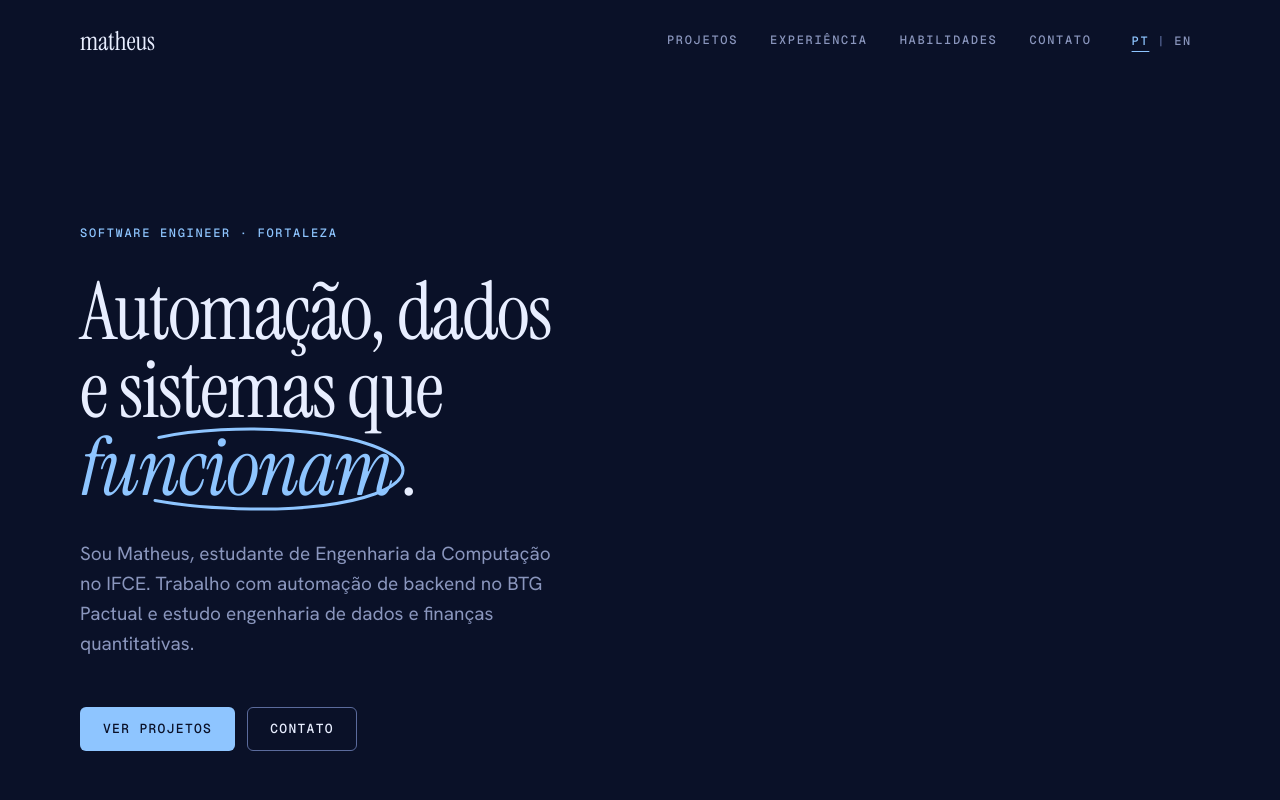
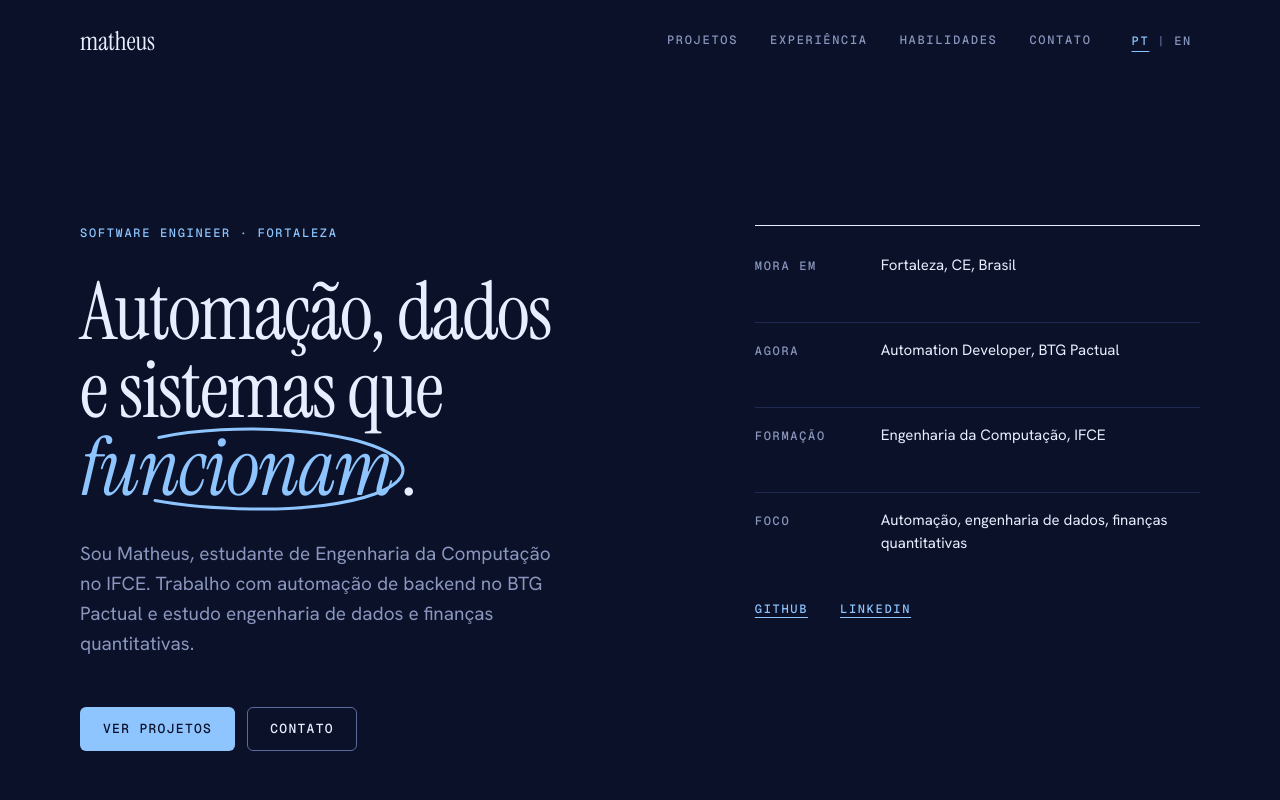
Before and after one commit to matheusmqm/portfolio, an Astro site: page / in a window 1280 px wide. Shown: the top 800 px of the page. Built offline with nearby package versions, Linux system fonts and the light colour scheme; Astro itself is replaced by a stand-in of ours.

Commit message:
feat: hero em duas colunas com ficha
Co-Authored-By: Claude Sonnet 5.5 <noreply@anthropic.com>

```diff
--- /dev/null
+++ b/src/components/ProfileCard.astro
@@ -0,0 +1,26 @@
+---
+import { t, social, type Lang } from '../i18n/ui';
+import { profile } from '../data/site';
+interface Props {
+  lang: Lang;
+}
+const { lang } = Astro.props;
+const u = t(lang);
+---
+
+<aside class="profile-card">
+  <dl class="profile">
+    {
+      profile.map((f) => (
+        <div>
+          <dt class="label label--muted">{u[f.key]}</dt>
+          <dd>{f.value[lang]}</dd>
+        </div>
+      ))
+    }
+  </dl>
+  <div class="profile__links">
+    <a class="link" href={social.github}>{u.github}</a>
+    <a class="link" href={social.linkedin}>{u.linkedin}</a>
+  </div>
+</aside>
--- a/src/styles/components.css
+++ b/src/styles/components.css
@@ -92,6 +92,13 @@ a.tag:is(:active,.is-active), button.tag:is(:active,.is-active) { color: var(--a
 .hero h1 { font: 400 80px/78px var(--font-serif); letter-spacing: -0.02em; max-width: 13ch; margin-bottom: var(--space-6); text-wrap: balance; }
 .hero .lead { margin-bottom: var(--space-7); }
 .hero__actions { display: flex; flex-wrap: wrap; gap: var(--space-3); }
+.hero__grid { display: grid; grid-template-columns: minmax(0, 1.3fr) minmax(0, 1fr); gap: var(--space-9); align-items: start; }
+.profile-card { display: grid; gap: var(--space-5); padding-top: var(--space-3); border-top: 1px solid var(--text); }
+.profile { display: grid; }
+.profile div { display: grid; grid-template-columns: 110px 1fr; gap: var(--space-4); padding-block: var(--space-4); border-bottom: 1px solid var(--border); font-size: 15px; line-height: 23px; }
+.profile div:last-child { border-bottom: 0; }
+.profile dt { padding-top: 4px; }
+.profile__links { display: flex; flex-wrap: wrap; gap: var(--space-2) var(--space-6); font: 500 12px/16px var(--font-mono); letter-spacing: 0.14em; text-transform: uppercase; }
 
 /* ---------- experiência ---------- */
 .exp { display: grid; grid-template-columns: 200px 1fr; gap: var(--space-6); padding-block: var(--space-6); border-top: 1px solid var(--border); }
@@ -143,11 +150,7 @@ a.tag:is(:active,.is-active), button.tag:is(:active,.is-active) { color: var(--a
 .prow__summary { display: block; margin-top: var(--space-1); font: 400 15px/23px var(--font-sans); color: var(--text-muted); }
 .prow .tags { justify-content: flex-end; }
 
-/* ---------- sobre ---------- */
-.about { display: grid; grid-template-columns: 1.1fr 1fr; gap: var(--space-9); align-items: start; }
-.facts { display: grid; gap: var(--space-5); }
-.facts div { display: grid; grid-template-columns: 120px 1fr; gap: var(--space-4); padding-top: var(--space-4); border-top: 1px solid var(--border); font-size: 15px; line-height: 23px; }
-.facts dt { padding-top: 4px; }
+/* ---------- foto ---------- */
 .photo { aspect-ratio: 4 / 5; width: 200px; border-radius: var(--radius-md); border: 1px solid var(--border); background: var(--surface); margin-bottom: var(--space-6); object-fit: cover; }
 
 /* ---------- contato e rodapé ---------- */
@@ -179,7 +182,7 @@ a.tag:is(:active,.is-active), button.tag:is(:active,.is-active) { color: var(--a
 /* ---------- responsivo (container query no .page) ---------- */
 @container page (max-width: 900px) {
   .grid { grid-template-columns: repeat(2, minmax(0, 1fr)); }
-  .about { gap: var(--space-7); }
+  .hero__grid { grid-template-columns: 1fr; gap: var(--space-7); }
   .pj-grid { gap: var(--space-7); }
 }
 @container page (max-width: 640px) {
@@ -199,8 +202,7 @@ a.tag:is(:active,.is-active), button.tag:is(:active,.is-active) { color: var(--a
   .toolbar .search { width: 100%; }
   .prow { grid-template-columns: 48px minmax(0, 1fr); row-gap: var(--space-3); }
   .prow .tags { grid-column: 2; justify-content: flex-start; }
-  .about { grid-template-columns: 1fr; }
-  .facts div { grid-template-columns: 1fr; gap: var(--space-1); }
+  .profile div { grid-template-columns: 1fr; gap: var(--space-1); }
   .contact h2 { font-size: 40px; line-height: 44px; }
   .pj-head h1 { font-size: 44px; line-height: 46px; }
   .pj-grid { grid-template-columns: 1fr; }
--- a/src/views/HomeView.astro
+++ b/src/views/HomeView.astro
@@ -2,6 +2,7 @@
 import { getCollection } from 'astro:content';
 import Base from '../layouts/Base.astro';
 import HandCircle from '../components/HandCircle.astro';
+import ProfileCard from '../components/ProfileCard.astro';
 import Button from '../components/Button.astro';
 import ExperienceRow from '../components/ExperienceRow.astro';
 import FilterBar from '../components/FilterBar.astro';
@@ -40,6 +41,8 @@ const altHref = paths.home(lang === 'pt' ? 'en' : 'pt');
 
 <Base lang={lang} altHref={altHref}>
   <section class="wrap hero">
+    <div class="hero__grid">
+      <div class="hero__main">
         <span class="label">{u.heroLabel}</span>
         <h1>
           {u.heroBefore}{' '}<HandCircle kind="circle">{u.heroWord}</HandCircle>{u.heroAfter}
@@ -48,6 +51,9 @@ const altHref = paths.home(lang === 'pt' ? 'en' : 'pt');
         <div class="hero__actions">
           <Button variant="primary" href={`#${id.projects}`}>{u.ctaProjects}</Button>
           <Button variant="secondary" href={`#${id.contact}`}>{u.ctaContact}</Button>
+        </div>
+      </div>
+      <ProfileCard lang={lang} />
     </div>
   </section>
 
```
Also changed, not shown: scripts/verify-home.test.mjs (+6 -0 lines). Lines whose indentation alone changed are shown as unchanged.
